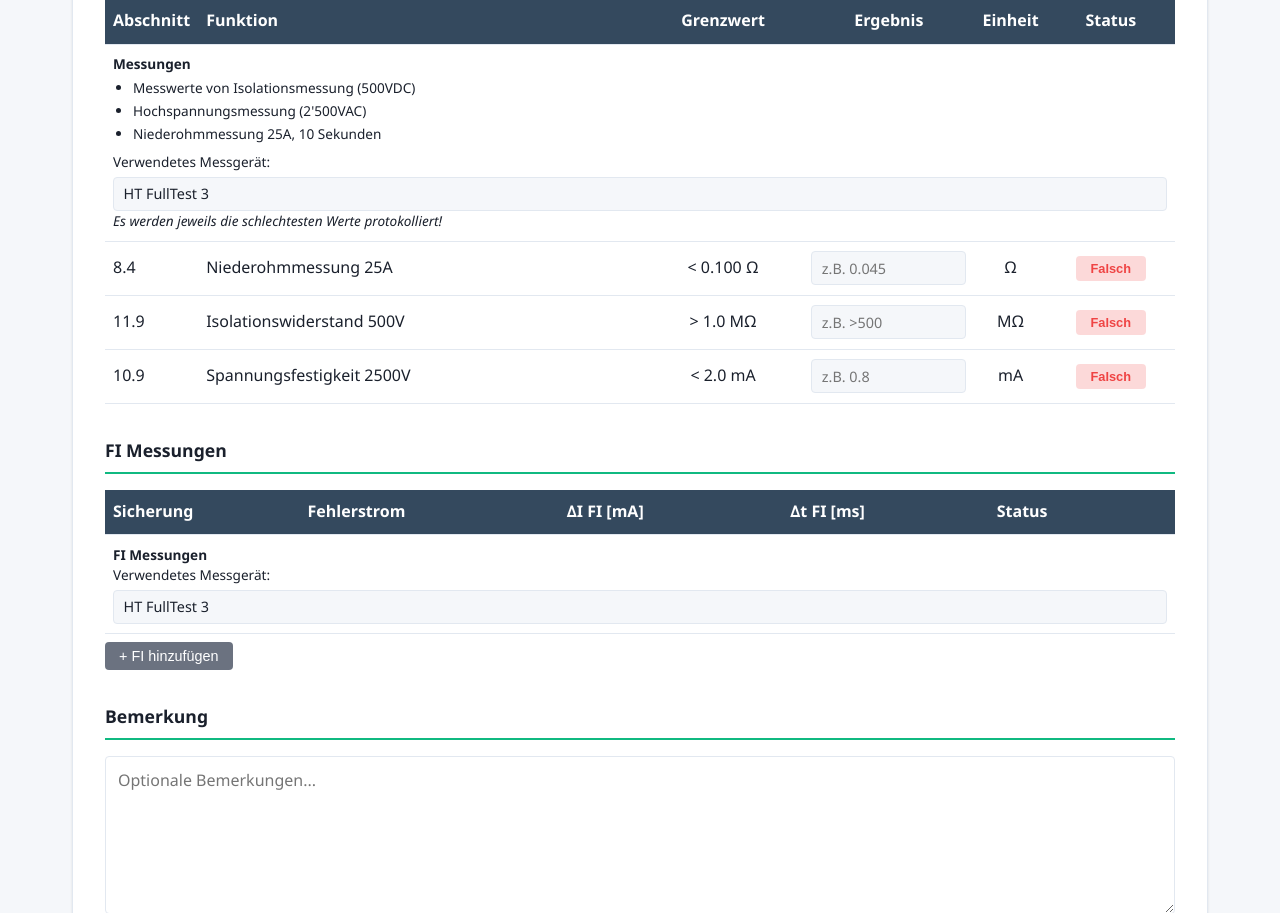
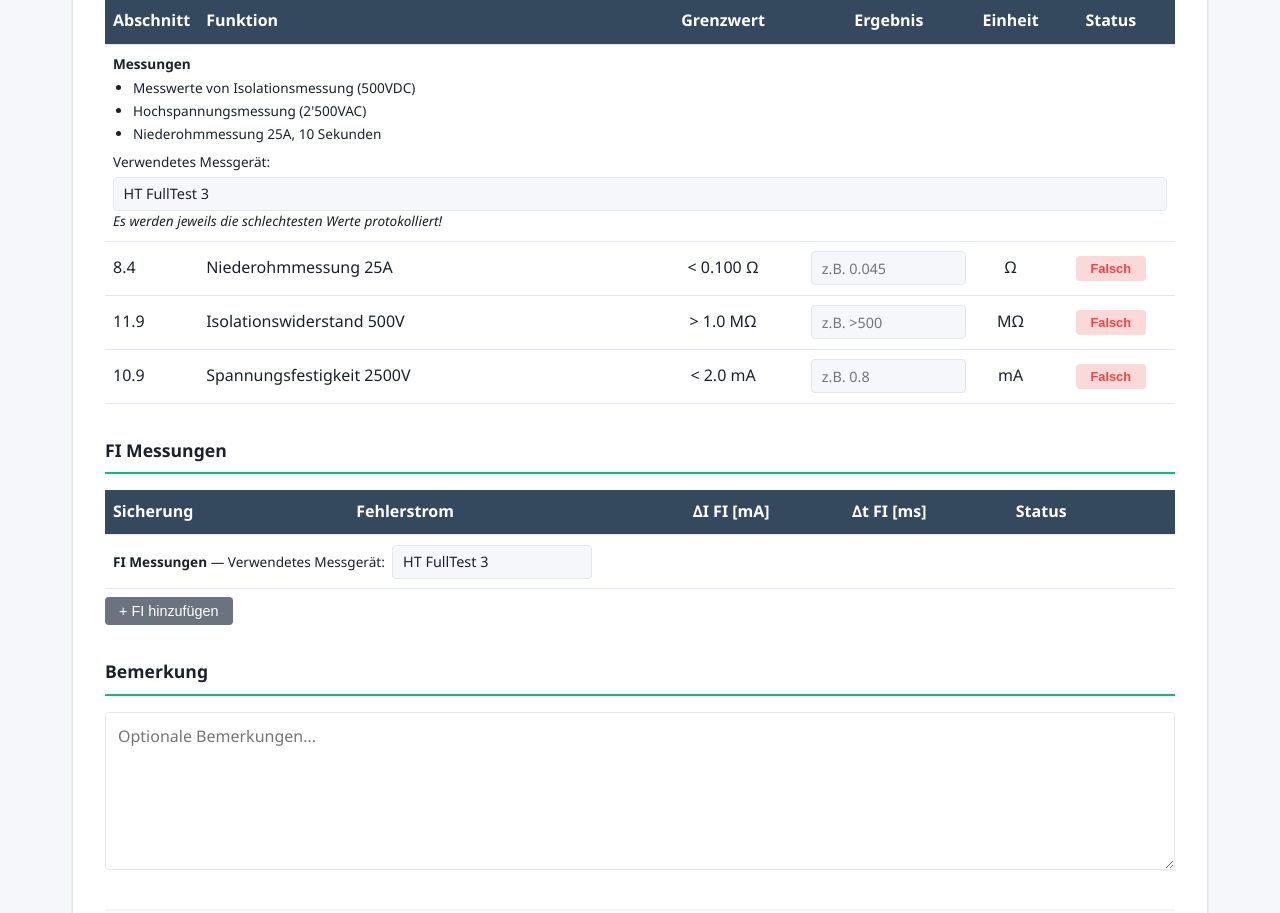
Before and after one commit to Abeni883/whs_app_dev, a Python web app: template templates/stuecknachweis/formular.html in a window 1280 px wide. Shown: the part 2378-3291 px from the top of the page. Run offline with Jinja, Linux system fonts and the light colour scheme; the template is opened without the code that fills it, so the values that code supplies are empty.

Commit message:
style: FI-Tabelle kompakter, Checkboxen inline
- Fehlerstrom 30mA/300mA nebeneinander (white-space: nowrap)
- Spaltenbreiten via colgroup optimiert
- Padding reduziert (4px 8px)
- Info-Block: Messgerät inline neben Label
- Delta I/T Inputs auf width: 100%

Co-Authored-By: Claude Opus 4.6 (1M context) <noreply@anthropic.com>

```diff
--- a/templates/stuecknachweis/formular.html
+++ b/templates/stuecknachweis/formular.html
@@ -288,38 +288,45 @@
 
         <div class="form-group">
             <table class="project-table sn-table">
+                <colgroup>
+                    <col style="width: 20%">
+                    <col style="width: 25%">
+                    <col style="width: 13%">
+                    <col style="width: 13%">
+                    <col style="width: 12%">
+                    <col style="width: 5%">
+                </colgroup>
                 <thead>
                     <tr>
-                        <th style="width: 14%;">Sicherung</th>
-                        <th style="width: 14%;">Fehlerstrom</th>
-                        <th style="width: 16%;">&#8710;I FI [mA]</th>
-                        <th style="width: 16%;">&#8710;t FI [ms]</th>
-                        <th style="width: 12%; text-align: center;">Status</th>
-                        <th style="width: 5%; text-align: center;"></th>
+                        <th>Sicherung</th>
+                        <th>Fehlerstrom</th>
+                        <th>&#8710;I FI [mA]</th>
+                        <th>&#8710;t FI [ms]</th>
+                        <th style="text-align: center;">Status</th>
+                        <th style="text-align: center;"></th>
                     </tr>
                 </thead>
                 <tbody>
                     <tr>
                         <td class="sn-info-block" colspan="6">
-                            <strong>FI Messungen</strong><br>
-                            Verwendetes Messgerät:<br>
-                            <input type="text" name="messgeraet_fi" id="messgeraet_fi" class="sn-inline-input" style="margin-top: 4px; margin-left: 0;" value="{{ sn.messgeraet_fi or 'HT FullTest 3' }}" placeholder="HT FullTest 3">
+                            <strong>FI Messungen</strong> — Verwendetes Messgerät:
+                            <input type="text" name="messgeraet_fi" id="messgeraet_fi" class="sn-inline-input" style="margin-left: 4px; width: 200px;" value="{{ sn.messgeraet_fi or 'HT FullTest 3' }}" placeholder="HT FullTest 3">
                         </td>
                     </tr>
                     {% for fi in sn.fi_messungen %}
                     <tr id="fi-row-{{ fi.id }}">
-                        <td>
+                        <td style="padding: 4px 8px;">
                             <input type="text" name="fi_{{ fi.id }}_sicherung" value="{{ fi.sicherung }}">
                         </td>
-                        <td class="fi-fehlerstrom-cell">
-                            <label class="checkbox-label"><input type="checkbox" class="fi-fehlerstrom-30" name="fi_fehlerstrom_30_{{ fi.id }}" {% if fi.fehlerstrom_30 %}checked{% endif %}> 30mA</label>
+                        <td class="fi-fehlerstrom-cell" style="padding: 4px 8px; white-space: nowrap;">
+                            <label class="checkbox-label" style="margin-right: 8px;"><input type="checkbox" class="fi-fehlerstrom-30" name="fi_fehlerstrom_30_{{ fi.id }}" {% if fi.fehlerstrom_30 %}checked{% endif %}> 30mA</label>
                             <label class="checkbox-label"><input type="checkbox" class="fi-fehlerstrom-300" name="fi_fehlerstrom_300_{{ fi.id }}" {% if fi.fehlerstrom_300 %}checked{% endif %}> 300mA</label>
                         </td>
-                        <td>
-                            <input type="number" name="fi_{{ fi.id }}_delta_i" value="{{ fi.delta_i_ma if fi.delta_i_ma is not none else '' }}" placeholder="mA">
+                        <td style="padding: 4px 8px;">
+                            <input type="number" name="fi_{{ fi.id }}_delta_i" value="{{ fi.delta_i_ma if fi.delta_i_ma is not none else '' }}" placeholder="mA" style="width: 100%;">
                         </td>
-                        <td>
-                            <input type="number" name="fi_{{ fi.id }}_delta_t" value="{{ fi.delta_t_ms if fi.delta_t_ms is not none else '' }}" placeholder="ms">
+                        <td style="padding: 4px 8px;">
+                            <input type="number" name="fi_{{ fi.id }}_delta_t" value="{{ fi.delta_t_ms if fi.delta_t_ms is not none else '' }}" placeholder="ms" style="width: 100%;">
                         </td>
                         <td class="sn-toggle-cell">
                             <input type="hidden" name="fi_{{ fi.id }}_status" value="">
```
